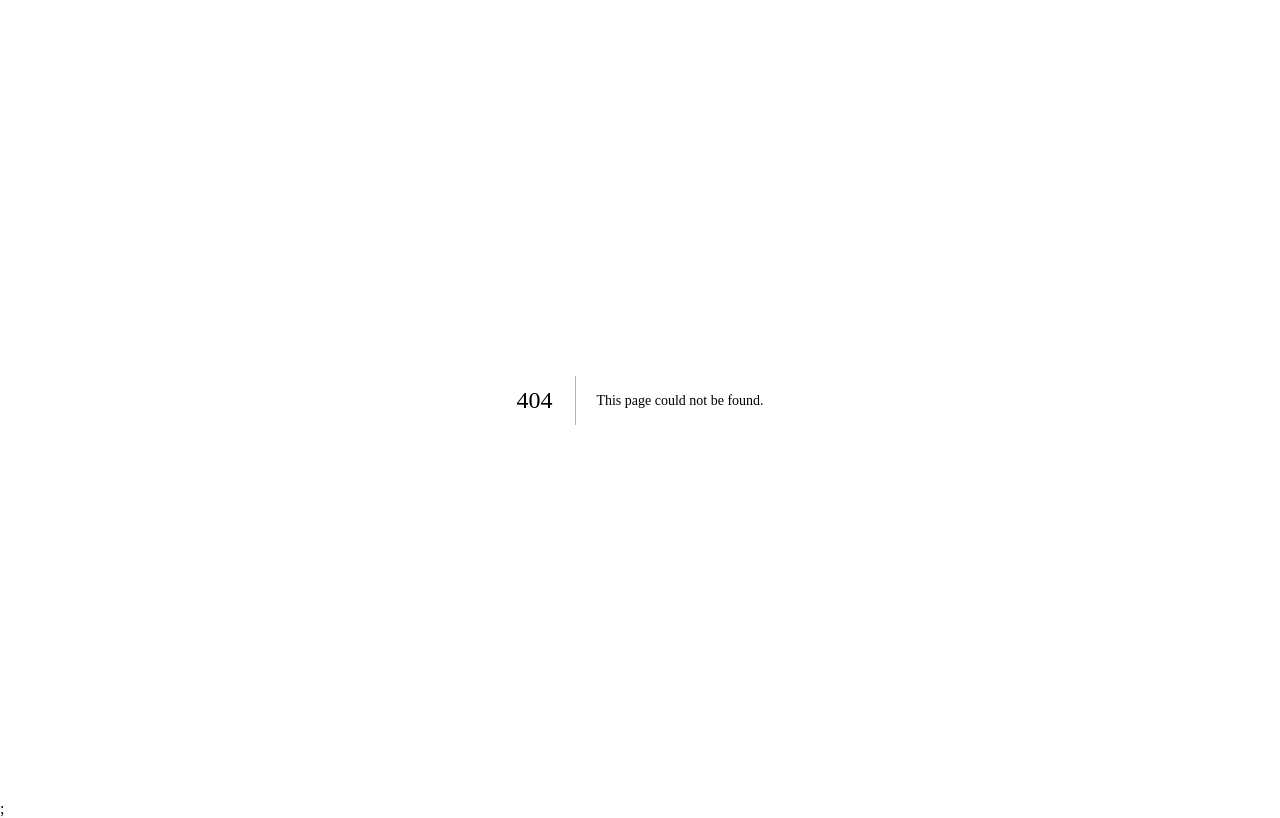
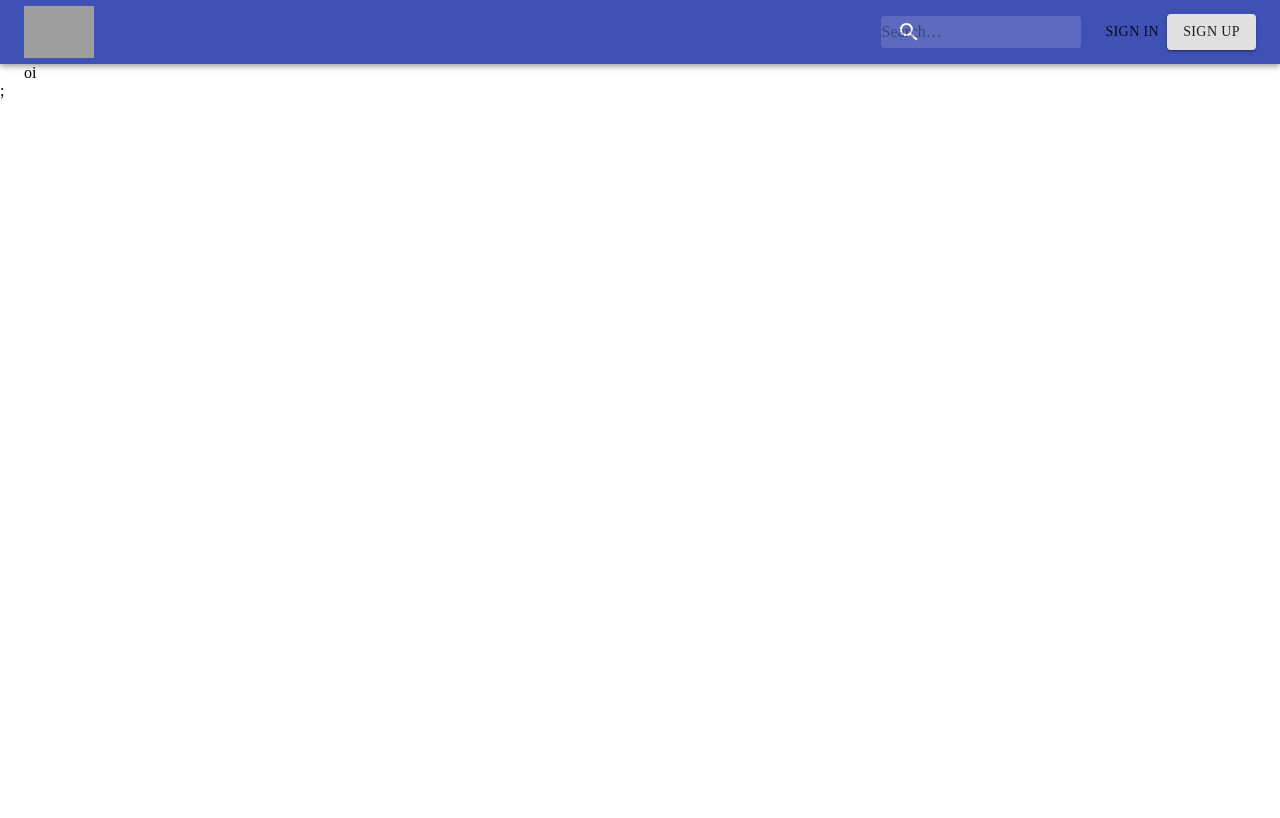
Before and after one commit to UnBArqDsw/2020.1_G2_TCLDL_Client, a Next.js app: page /review-profile in a window 1280 px wide. Before the commit this address had no page. Built offline with nearby package versions, Linux system fonts and the light colour scheme; grey boxes are pictures that could not be loaded; a web font is replaced by a local one.

Commit message:
view profile style
Co-authored-by: Vitor <vitorrr.meireles@hotmail.com>

```diff
--- /dev/null
+++ b/src/pages/review-profile.js
@@ -0,0 +1,21 @@
+import AppBar from '../components/AppBar'
+import { Container } from '@material-ui/core';
+import Button from '@material-ui/core/Button';
+import Grid from '@material-ui/core/Grid';
+import useStyles from '../styles/Profile.module.js';
+import Paper from '@material-ui/core/Paper';
+import Avatar from '@material-ui/core/Avatar';
+import TextField from '@material-ui/core/TextField';
+import { NaturePeopleOutlined } from '@material-ui/icons';
+
+export default function ReviewProfile() {
+
+    return (
+        <div>
+            <AppBar />
+            <Container>
+                oi
+            </Container>
+        </div>
+    );
+}
```
Also changed, not shown: src/pages/profile.js (+12 -11 lines), src/pages/submission-profile.js (added, +21 -0 lines).
